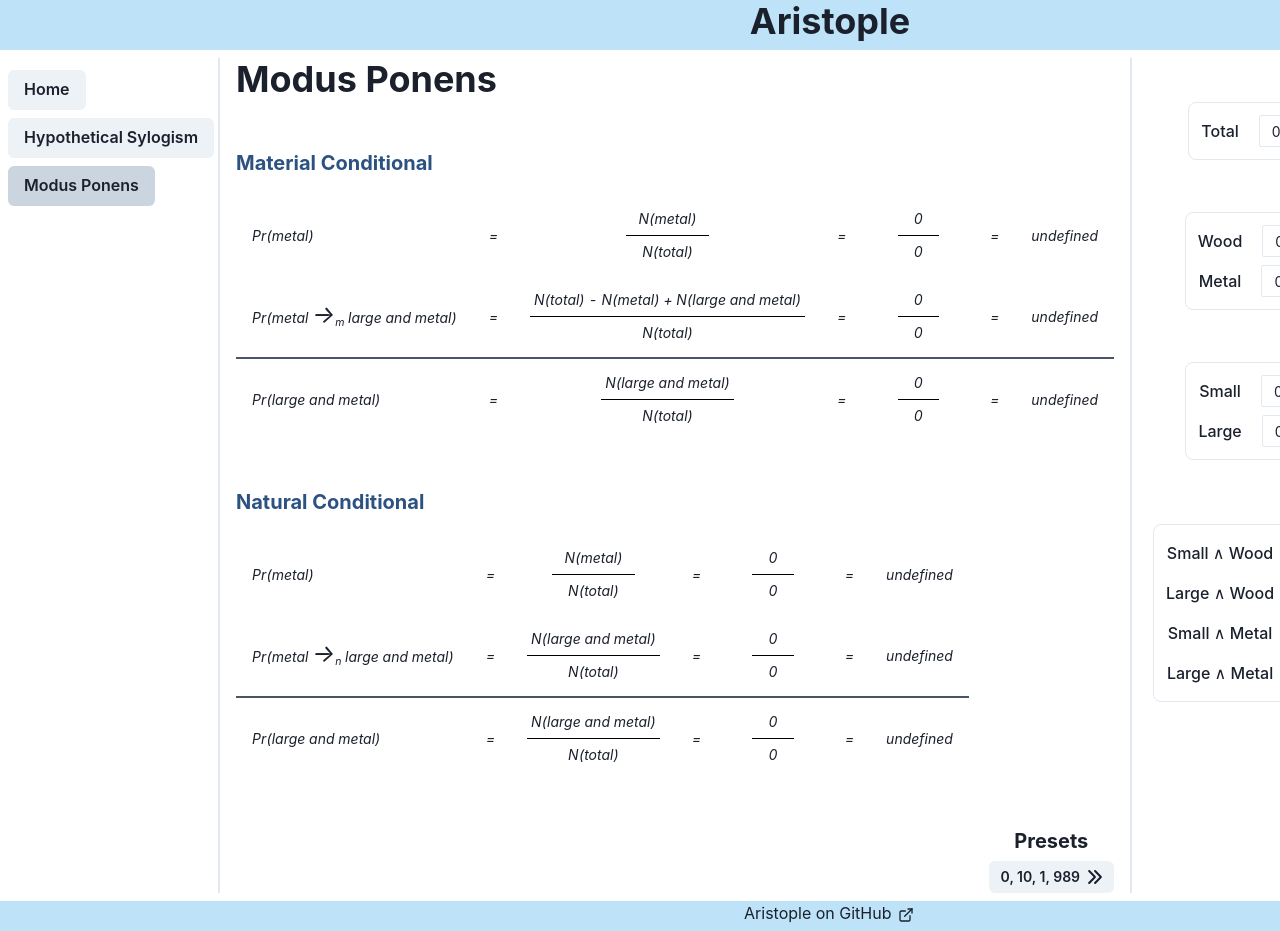
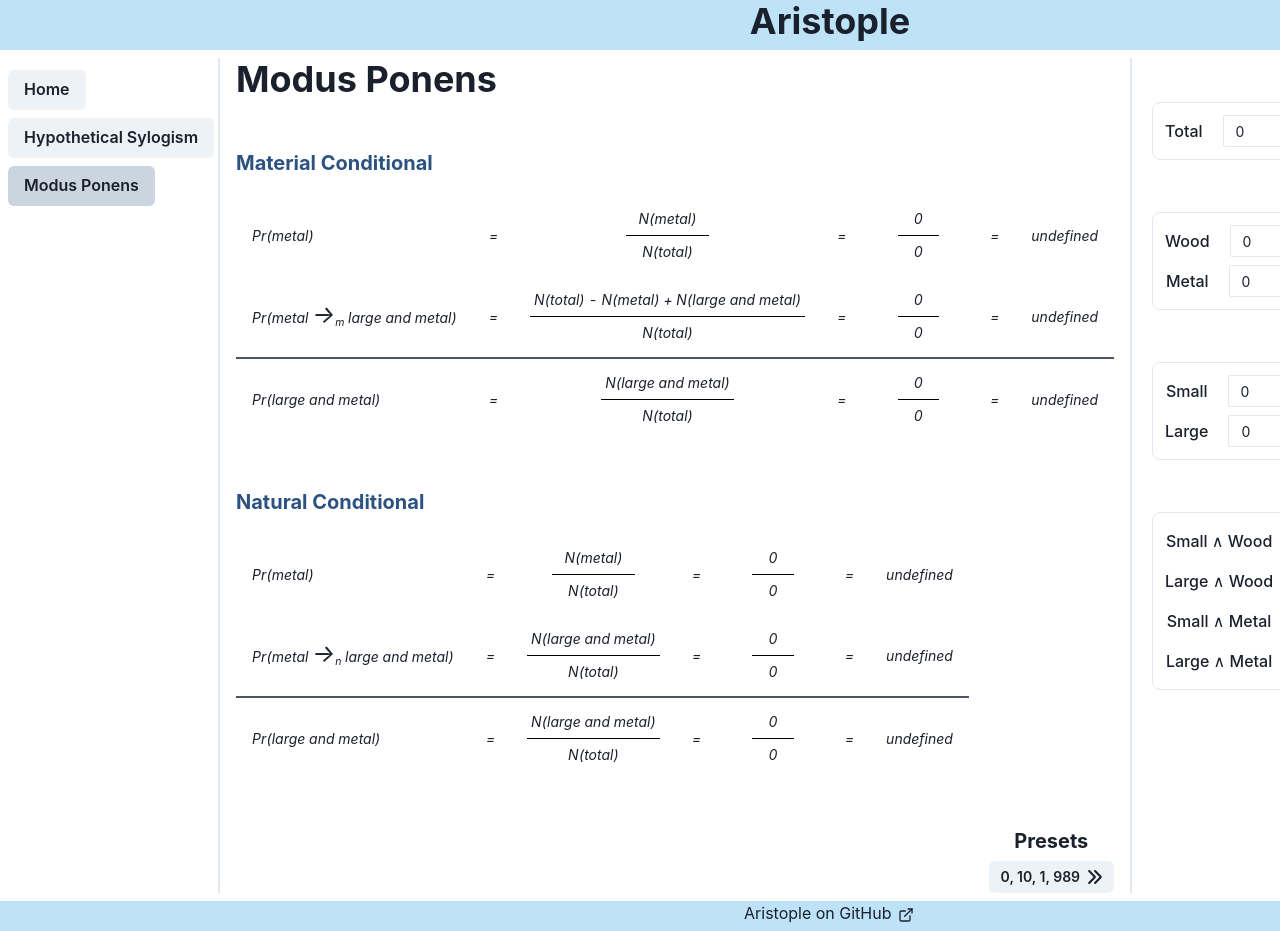
Before and after one commit to tartansandal/aristople, a React (Create React App) app: page /#/modus-ponens in a window 1280 px wide. Shown: the top 931 px of the page. Built offline with nearby package versions, Linux system fonts and the light colour scheme.

Commit message:
Improve spacing and alignment in Urn

```diff
--- a/src/components/LogSlider.jsx
+++ b/src/components/LogSlider.jsx
@@ -55,8 +55,8 @@ const LogSlider = ({ title, value, setter, steps = 200, maxValue = 10001 }) => {
   };
 
   return (
-      <HStack >
-        <FormLabel mb={0}>{title}</FormLabel>
+      <HStack spacing={5} >
+        <FormLabel m={0}>{title}</FormLabel>
         <NumberInput
           size="sm"
           maxW="100px"
--- a/src/features/urn/Urn.jsx
+++ b/src/features/urn/Urn.jsx
@@ -1,11 +1,7 @@
 import React, { useEffect } from 'react';
 import LogSlider from '../../components/LogSlider';
 
-import {
-  VStack,
-  Text,
-  useToast,
-} from '@chakra-ui/react';
+import { VStack, Text, useToast } from '@chakra-ui/react';
 
 import { useSelector, useDispatch } from 'react-redux';
 import {
@@ -112,7 +108,7 @@ const Urn = () => {
   }, [remainder, dispatch, toast]);
 
   return (
-    <VStack spacing={5}>
+    <VStack spacing={5} align="start" ml={5}>
       <VStack>
         <Text mt={3}>The Urn</Text>
         <VStack spacing={2} p={3} borderWidth="1px" borderRadius="lg">
@@ -153,6 +149,7 @@ const Urn = () => {
           />
         </VStack>
       </VStack>
+      <VStack>
         <Text>Combinations</Text>
         <VStack spacing={2} p={3} borderWidth="1px" borderRadius="lg">
           <MyLogSlider
@@ -177,6 +174,7 @@ const Urn = () => {
           />
         </VStack>
       </VStack>
+    </VStack>
   );
 };
 
```
Lines whose indentation alone changed are shown as unchanged.
